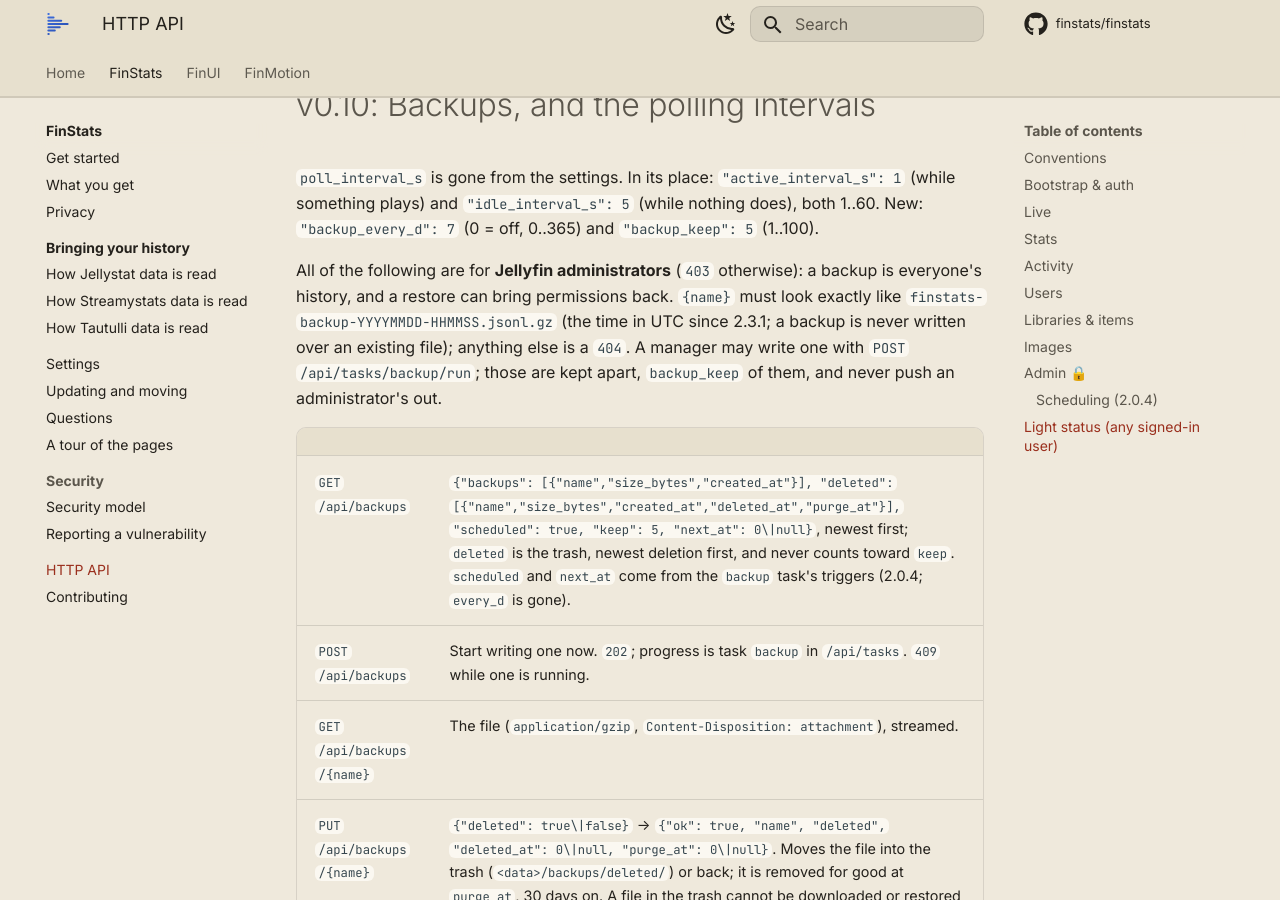
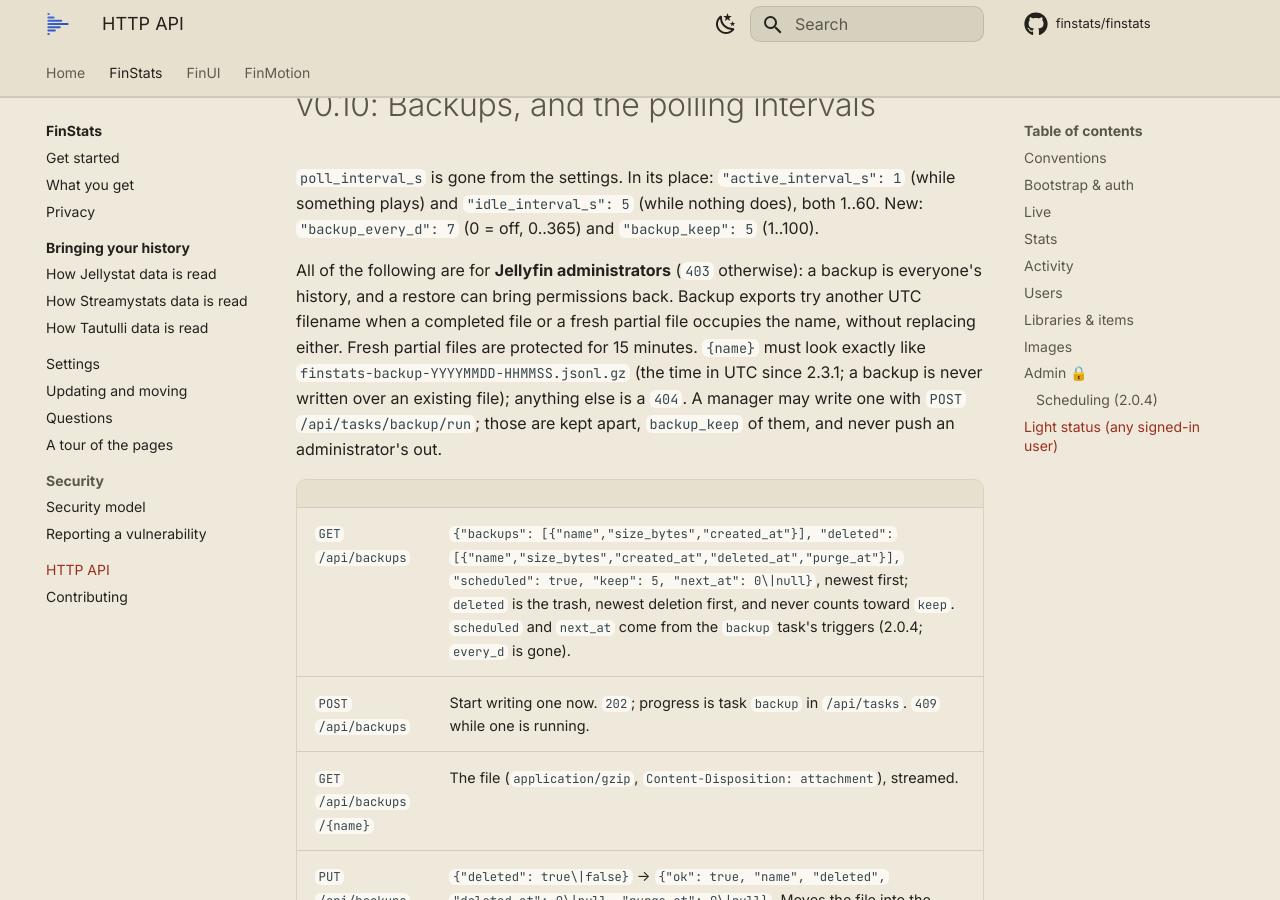
Before and after one commit to finstats/docs, an MkDocs documentation site: the page built from docs/finstats/api.md, in a window 1280 px wide and 900 px high, scrolled down 24255 px. Built offline with MkDocs 1.6.1 and Material for MkDocs 9.7.7, drawn with Linux system fonts in a browser that asks for light colours; comment, search, counter and statistics services are not loaded.

Commit message:
docs(finstats): explain backup filename collision retries

```diff
--- a/docs/finstats/api.md
+++ b/docs/finstats/api.md
@@ -880,7 +880,9 @@ most 50; anything else is a `400`). The response also carries, read-only:
 `"idle_interval_s": 5` (while nothing does), both 1..60. New: `"backup_every_d": 7` (0 = off, 0..365) and `"backup_keep": 5` (1..100).
 
 All of the following are for **Jellyfin administrators** (`403` otherwise): a backup is everyone's history, and a restore
-can bring permissions back. `{name}` must look exactly like `finstats-backup-YYYYMMDD-HHMMSS.jsonl.gz` (the time in UTC
+can bring permissions back. Backup exports try another UTC filename when a completed file or a fresh partial file
+occupies the name, without replacing either. Fresh partial files are protected for 15 minutes.
+`{name}` must look exactly like `finstats-backup-YYYYMMDD-HHMMSS.jsonl.gz` (the time in UTC
 since 2.3.1; a backup is never written over an existing file); anything else is a `404`. A manager may write one with
 `POST /api/tasks/backup/run`; those are kept apart, `backup_keep` of them, and never push an administrator's out.
 
```
